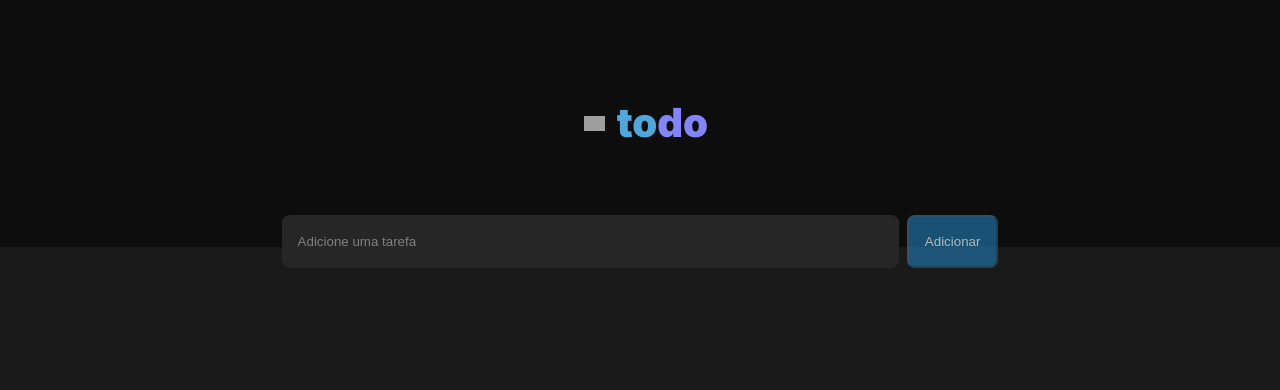
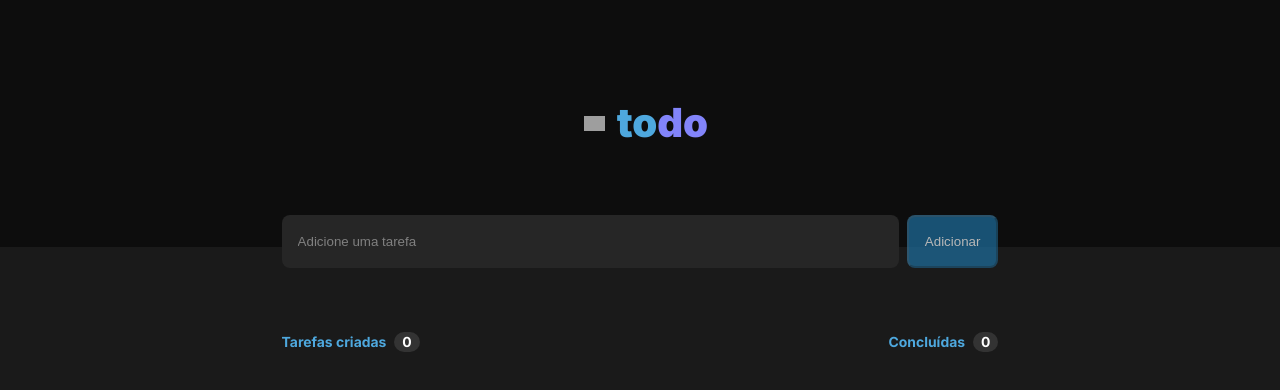
Before and after one commit to ryanoliveiragit/-rocketseat-todolist, a React (Vite) app: page / in a window 1280 px wide. Shown: the top 390 px of the page. Built offline with nearby package versions, Linux system fonts and the light colour scheme; grey boxes are pictures that could not be loaded.

Commit message:
create header taskCounts

```diff
--- a/src/components/CreateNewTask.module.css
+++ b/src/components/CreateNewTask.module.css
@@ -62,3 +62,32 @@ form {
     width: 1rem;
     margin: 0;
 }
+
+.containerList {
+    margin-top: 4rem;
+}
+.containerTaskCounts {
+    margin-bottom: 1.5rem;
+    display: flex;
+    flex-direction: row;
+    justify-content: space-between;
+    padding: 0px;
+}
+.containerTaskCounts > div{
+    display: flex;
+    align-items: center;
+    text-align: center;
+    gap: 8px;
+}
+p {
+    font-size: .87rem;
+    font-weight: 700;
+    color: var(--blue);
+}
+.countTask {
+    color: var(--white);
+    background-color: var(--gray-400);
+    border-radius: 999px;
+    gap: 10px;
+    padding: 2px 8px 2px 8px;
+}
--- a/src/components/CreateNewTask.tsx
+++ b/src/components/CreateNewTask.tsx
@@ -41,12 +41,24 @@ export default function CreateNewTask(){
 
             </form>
 
+            <section className={styles.containerList}>
+                <div className={styles.containerTaskCounts}>
+                    <div>
+                        <p>Tarefas criadas </p>
+                        <p className={styles.countTask}>0</p>
+                    </div>
+                    <div>
+                        <p>Concluídas </p>
+                        <p className={styles.countTask}>0</p>
+                    </div>
+                </div>
             <ul>
                 {todoList.map((todo) => //vamos pegar o todoList que adicionamos as taks dentro
-                    <Task>{todo}</Task> //vamos passar um map pra dentro dele e mostrar na tela todos
+                    <Task key={todo}>{todo}</Task> //vamos passar um map pra dentro dele e mostrar na tela todos
                 //os items que estão dentro do todolist.
                 )}
             </ul>
+            </section>
         </div>
     )
 }
--- a/src/components/Task.module.css
+++ b/src/components/Task.module.css
@@ -1,4 +1,7 @@
+.container {
+    margin-top: 1.5rem;
+}
 .task {
-    background-color: red;
     color: aqua;
+    background-color: rebeccapurple;
 }
--- a/src/components/Task.tsx
+++ b/src/components/Task.tsx
@@ -1,11 +1,17 @@
-import style from './Task.module.css'
+import style from "./Task.module.css";
 
 interface TaskProps {
-    children: string;
+  children: string;
 }
 
-export default function Task({children}:TaskProps) {
-    return(
-        <div className={style.task}>{children}</div>
-    )
+export default function Task({ children }: TaskProps) {
+  return (
+    <div className={style.container}>
+      <div
+        className={style.task}
+    >
+        {children}
+    </div>
+    </div>
+  );
 }
```
